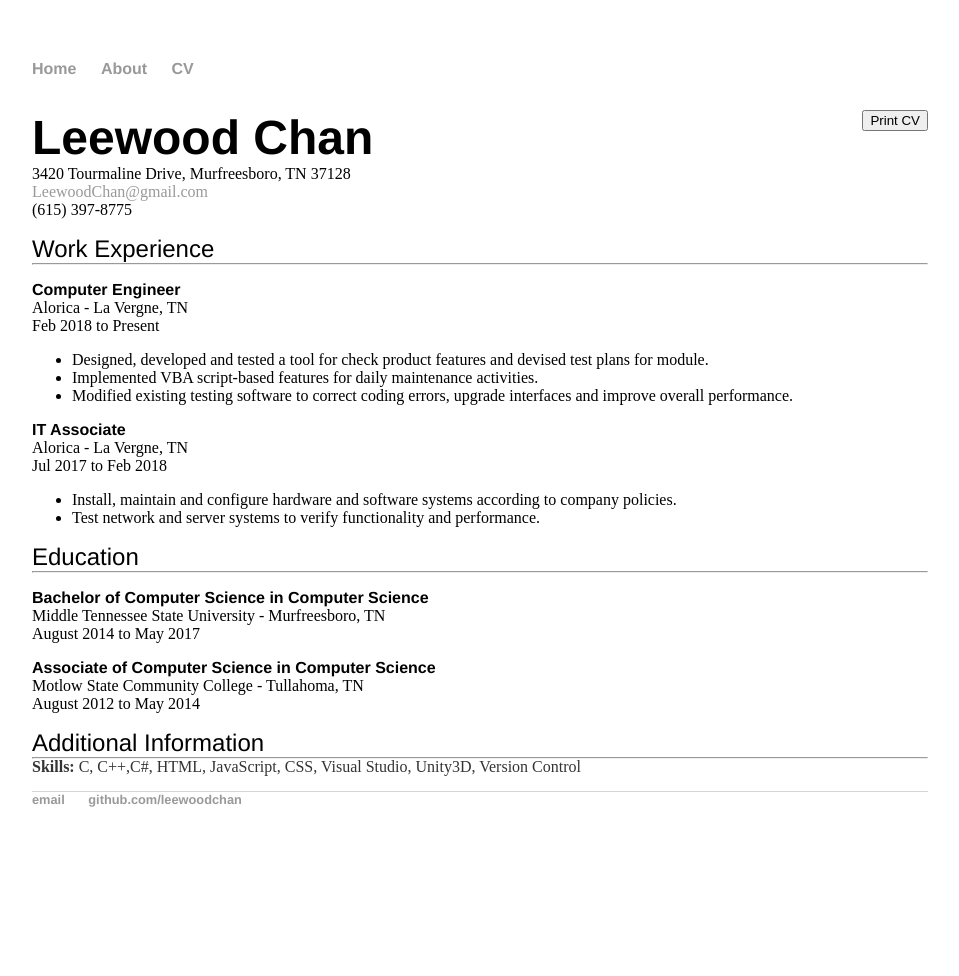
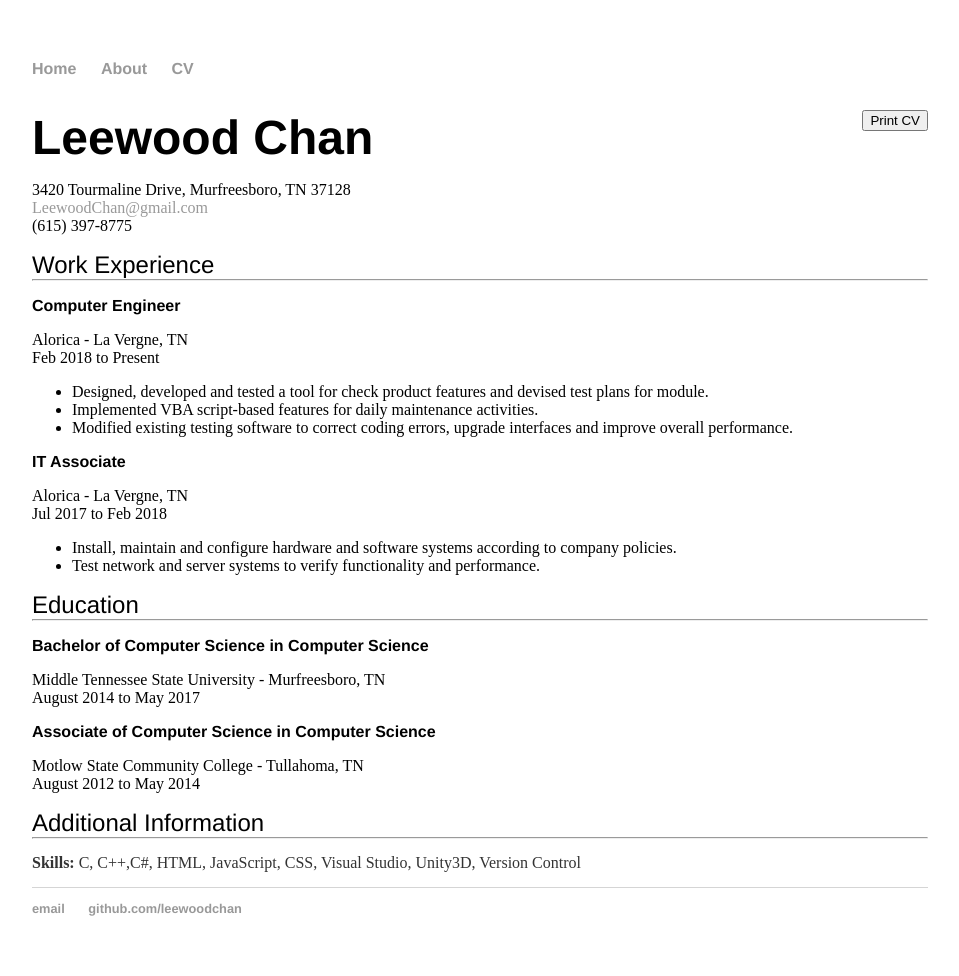
Before and after one commit to LeewoodChan/LeewoodChan.github.io, a Jekyll site: the page built from cv/index.html, in a window 1280 px wide. Shown: the whole page, without its empty margins (160-1119 px from the left). Built offline with Jekyll 4.4.1, drawn with Linux system fonts in a browser that asks for light colours; before the commit the page ends 900 px from its top, so only the background shows below that.

Commit message:
Update index.html

```diff
--- a/cv/index.html
+++ b/cv/index.html
@@ -46,15 +46,10 @@ hr {
   margin: 0 !important;
 }
 
-ul {
-  padding-top: 0 !important;
-  margin-top: 0 !important;
-}
 p {
     font-size: 1em;
     line-height: 1em;
     color: #333;
-    margin-top: 0;
 }
 </style>
 
```
